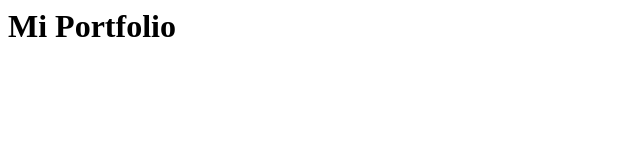
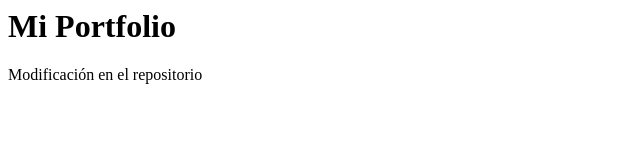
Before and after one commit to CarolinaNu/Portfolio-Front-End, a plain HTML site: page index.html in a window 1280 px wide. Shown: the whole page, without its empty margins (0-640 px from the left). Drawn offline with Linux system fonts and the light colour scheme.

Commit message:
Update index.html

```diff
--- a/index.html
+++ b/index.html
@@ -1 +1,2 @@
 <h1>Mi Portfolio</h1>
+<p> Modificación en el repositorio </p>
```
